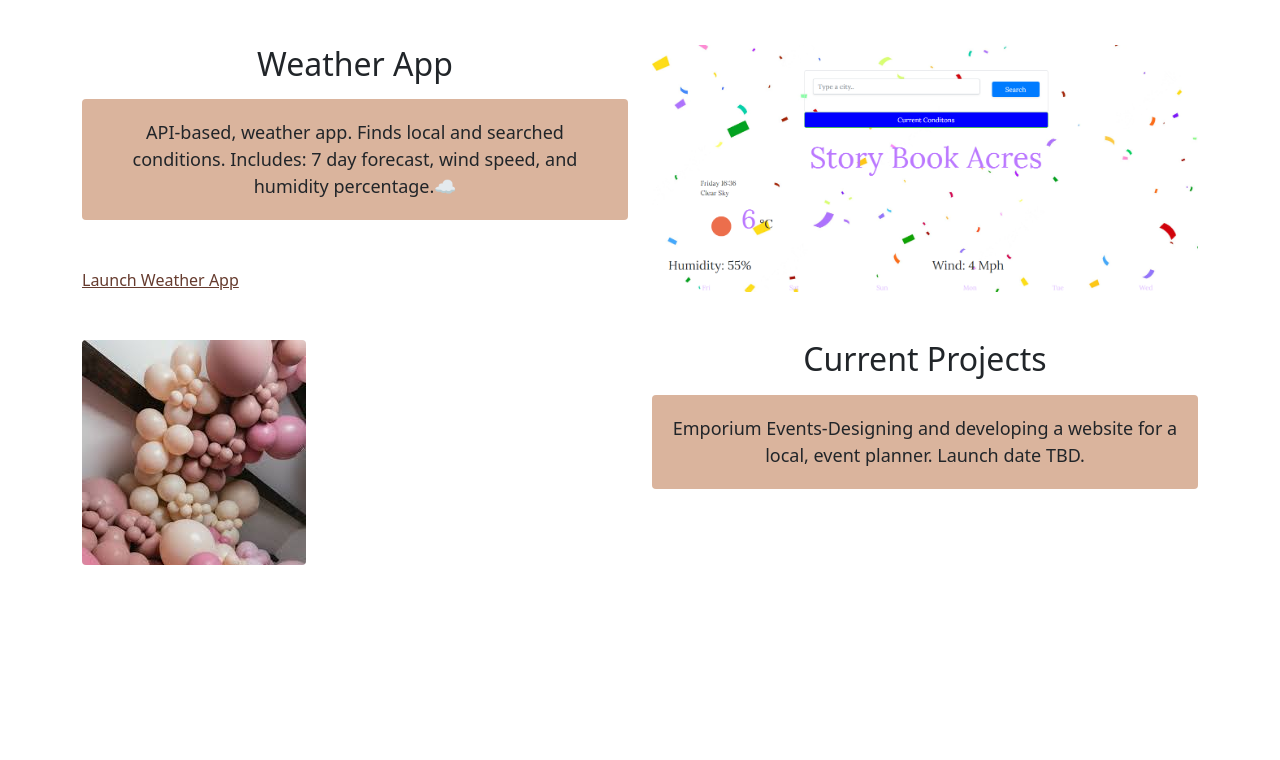
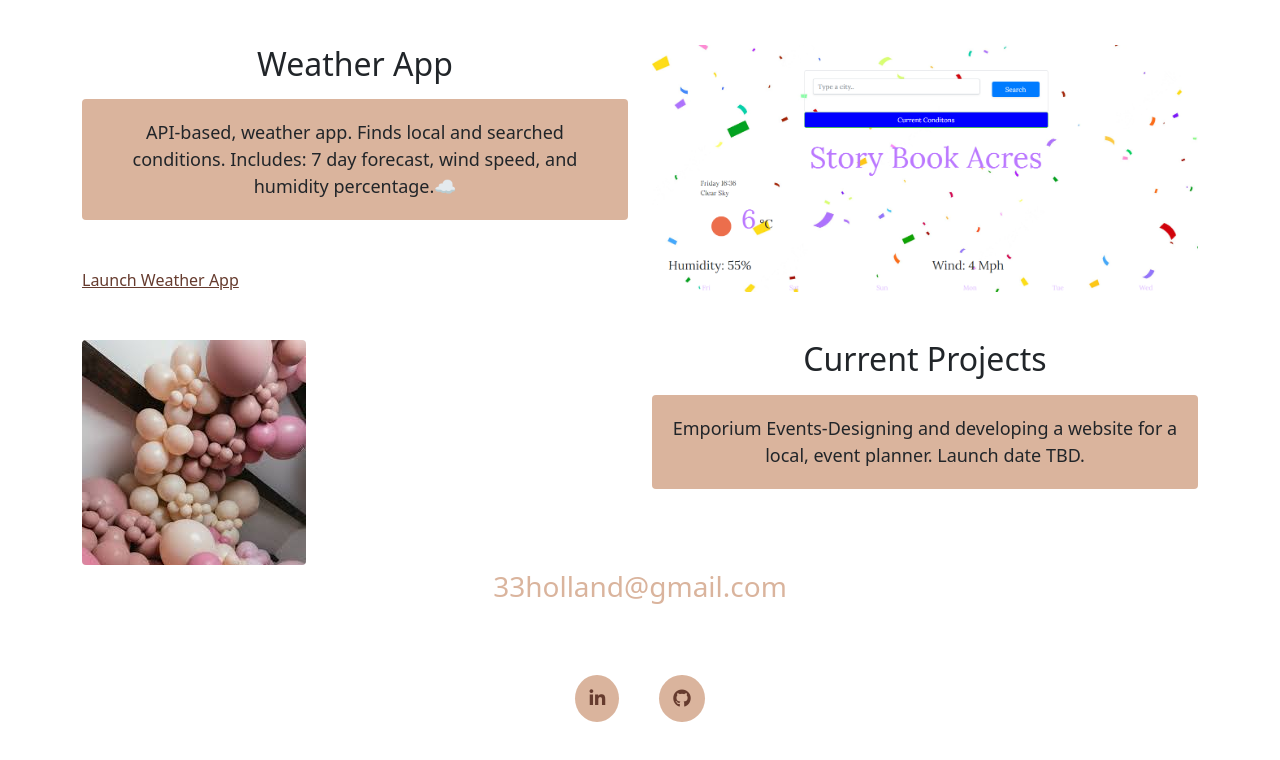
Before and after one commit to 33holland/Portfolio, a plain HTML site: page index.html in a window 1280 px wide. Shown: the part 651-1411 px from the top of the page. Before the commit the page ends 1216 px from the top, so only its background shows below. Drawn offline with nearby package versions, Linux system fonts and the light colour scheme.

Commit message:
Added footer

```diff
--- a/css/style.css
+++ b/css/style.css
@@ -107,6 +107,22 @@ p {
 
 .email-link:hover {
     text-decoration: underline;
+    color: var(--branding-color)
+}
+
+.social-links a {
+    margin: 20px;
+    color: #663b2e;
+    background: var(--secondary-color);
+    padding: 10px 14px;
+    font-size: 18px;
+    border-radius: 50%;
+
+}
+
+.social-links a:hover {
+    color: #DAB49D;
+    background-color: #663b2e;
 }
 
 .img-responsive {
--- a/index.html
+++ b/index.html
@@ -8,6 +8,7 @@
     <meta http-equiv="X-UA-Compatible" content="IE=edge" />
     <meta name="viewport" content="width=device-width, initial-scale=1.0" />
     <meta name="description" content="Jess Holland's Web Development/ UX Porftolio" />
+    <script src="https://kit.fontawesome.com/e0d4cfbab8.js" crossorigin="anonymous"></script>
     <title>Web Development/UX Porftolio-Jess Holland</title>
     <link rel="stylesheet" href="/css/style.css" />
     <link href="https://cdn.jsdelivr.net/npm/bootstrap@5.0.0-beta2/dist/css/bootstrap.min.css" rel="stylesheet"
@@ -95,7 +96,18 @@
                 </p>
             </div>
         </div>
-    </div>
+        <footer>
+            <div class="d-flex justify-content-center mb-5"><a href="mailto:33holland@gmail.com" class="email-link">
+                    33holland@gmail.com </a> </div>
+            <div class="social-links d-flex justify-content-center mb-5">
+                <a href="https://www.linkedin.com/in/jess-holland-444014243/">
+                    <i class="fab fa-linkedin-in"></i>
+                </a>
+                <a href="https://github.com/33holland">
+                    <i class="fa-brands fa-github"></i>
+                </a>
+            </div>
+        </footer>
     </div>
 </body>
 
```
Also changed, not shown: 1 other file.
